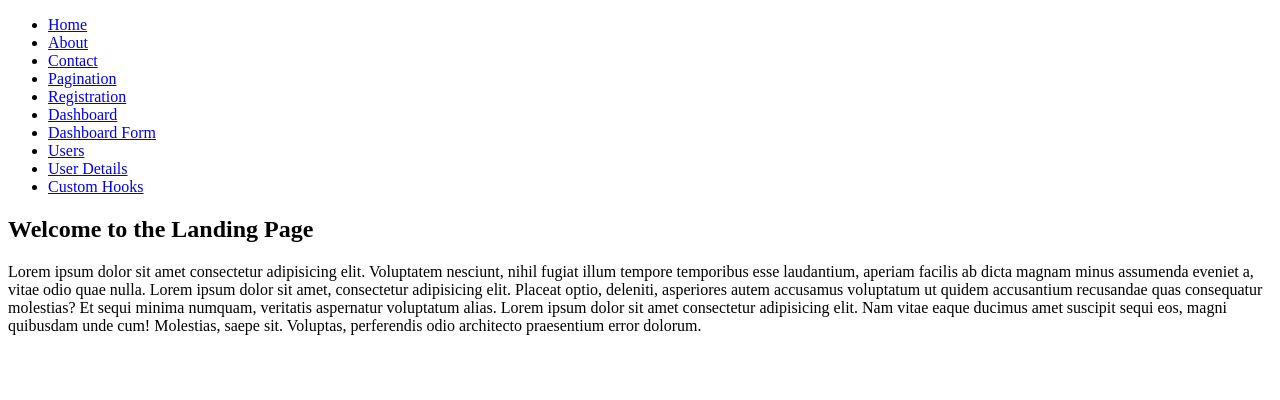
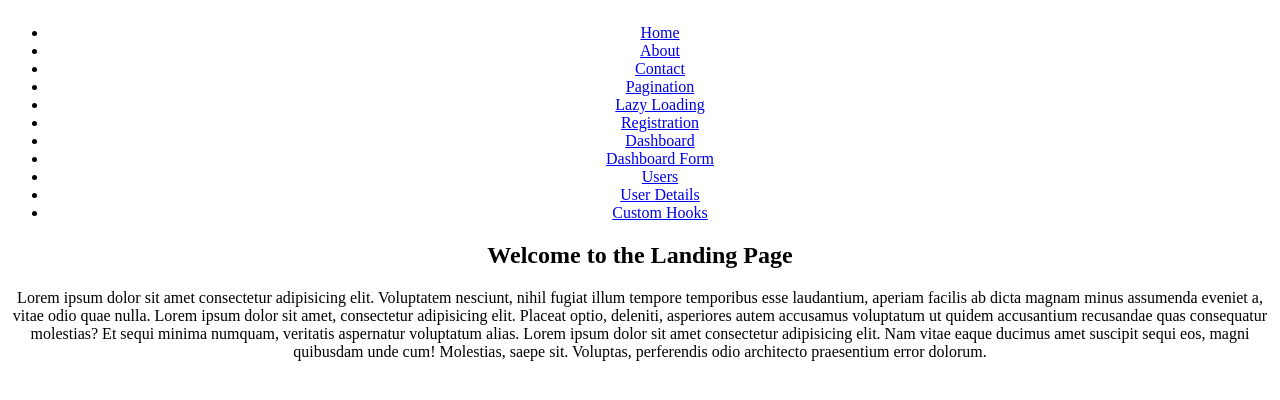
Before and after one commit to tuhamworld/react-fam, a React (Create React App) app: page / in a window 1280 px wide. Shown: the top 400 px of the page. Built offline with nearby package versions, Linux system fonts and the light colour scheme.

Commit message:
feat: added LazyLoading

```diff
--- a/src/App.js
+++ b/src/App.js
@@ -12,6 +12,7 @@ import { DashboardForm } from "./components/pages/DashboardForm";
 import { Users } from "./components/pages/Users";
 import { UserDetails } from "./components/pages/Users/userDetails";
 import { Pagination } from "./components/pages/Pagination";
+import { LazyLoading } from "./components/pages/LazyLoading";
 
 // import { Car, CarLogo, CarData, CarArrays } from "./components/CarProps";
 
@@ -23,16 +24,16 @@ function App() {
         <Route path="/about" element={<AboutUs />} />
         <Route path="/contact" element={<ContactUs />} />
         <Route path="/pagination" element={<Pagination />} />
+        <Route path="/lazyloading" element={<LazyLoading />} />
         <Route path="/registration" element={<Registration />} />
         <Route path="*" element={<h1>404 Error</h1>} />
         <Route path="/router-hooks" element={<RouterHooks />} />
-        <Route path="/dashboard" element={ <Dashboard /> } />
-        <Route path="/dashboard-form" element={ <DashboardForm /> } />
-        <Route path="/users" element={ <Users /> } />
+        <Route path="/dashboard" element={<Dashboard />} />
+        <Route path="/dashboard-form" element={<DashboardForm />} />
+        <Route path="/users" element={<Users />} />
         <Route path="/users/:userId/details" element={<UserDetails />} />
 
         {/* <Route path="/:userName/status/:tweetId" element={<Twitter Sample />} /> */}
-
       </Routes>
     </div>
   );
--- /dev/null
+++ b/src/components/molecules/Avatar/index.js
@@ -0,0 +1,18 @@
+import React from "react";
+import "./index.scss";
+
+function Avatar() {
+  return (
+    <>
+      <img
+        className="card-image"
+        src="https://w3schools.com/howto/img_avatar.png"
+        alt="user_avatar"
+        width="200px"
+        height="200px"
+      />
+    </>
+  );
+}
+
+export default Avatar;
--- /dev/null
+++ b/src/components/organisms/UserProfileCard/index.js
@@ -0,0 +1,16 @@
+import Avatar from "../../molecules/Avatar";
+import "./index.scss";
+
+function UserProfileCard() {
+  return (
+    <>
+      <div className="card">
+        <Avatar />
+        <h2>Prince Demo</h2>
+        <p>Prince Demo is the first demo to ever live in demoland</p>
+      </div>
+    </>
+  );
+}
+
+export default UserProfileCard;
--- /dev/null
+++ b/src/components/organisms/UserProfileCard/index.scss
@@ -0,0 +1,15 @@
+.card {
+  margin: 20px;
+  padding: 20px;
+  background-color: #f7f7f7;
+  border: solid 1px #ccc;
+  border-radius: 15px;
+  max-width: 300px;
+}
+
+.card-name {
+  font-size: 20px;
+  font-weight: bold;
+  font-family: "Poppins";
+  margin: 20px auto;
+}
--- a/src/components/pages/LandingPage/index.js
+++ b/src/components/pages/LandingPage/index.js
@@ -18,6 +18,9 @@ export const LandingPage = () => {
             <Link to="/pagination">Pagination</Link>
           </li>
           <li>
+            <Link to="/lazyloading">Lazy Loading</Link>
+          </li>
+          <li>
             <Link to="/registration">Registration</Link>
           </li>
           <li>
@@ -30,7 +33,9 @@ export const LandingPage = () => {
             <Link to="/users">Users</Link>
           </li>
           <li>
-            <Link to="/users/8rnfrjfnrfj/details?name=tuham&email=example@gmail.com">User Details</Link>
+            <Link to="/users/8rnfrjfnrfj/details?name=tuham&email=example@gmail.com">
+              User Details
+            </Link>
           </li>
           <li>
             <Link to="/custom-hooks">Custom Hooks</Link>
--- /dev/null
+++ b/src/components/pages/LazyLoading/index.js
@@ -0,0 +1,18 @@
+import React, {Suspense}  from "react";
+// import Avatar from "../../molecules/Avatar";
+import UserProfileCard from "../../organisms/UserProfileCard";
+import "./index.scss";
+
+const Avatar = React.lazy(()=> import ("../../molecules/Avatar"))
+
+export const LazyLoading = () => {
+  return (
+      <>
+          <Suspense fallback={<div>Loading...</div>}>
+          <Avatar/>
+          </Suspense>
+
+      <UserProfileCard />
+    </>
+  );
+};
--- /dev/null
+++ b/src/components/pages/LazyLoading/index.scss
@@ -0,0 +1,7 @@
+body {
+   display: flex;
+   text-align: center;
+   align-items: center;
+   justify-content: center;
+
+}
```
Also changed, not shown: src/assets/styles/card.css (deleted, +0 -16 lines), src/components/molecules/Avatar.js (deleted, +0 -16 lines), src/components/molecules/Avatar/index.scss (renamed from src/assets/styles/avatar.css).
